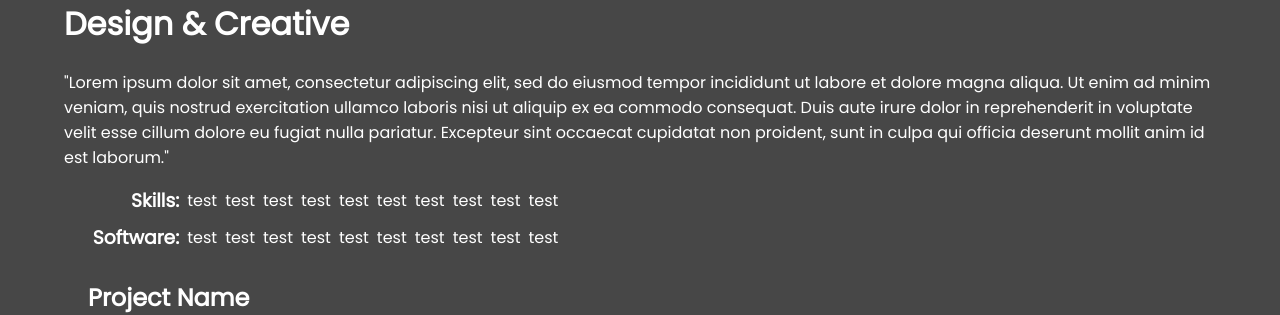
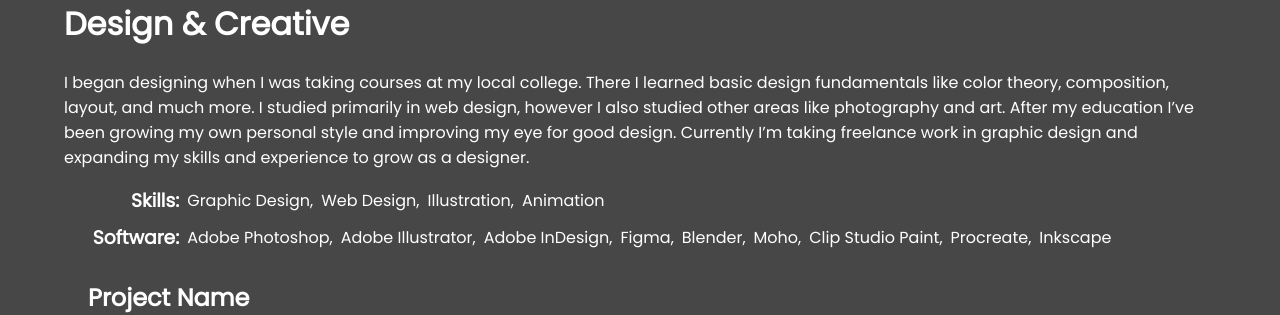
Before and after one commit to Rmiverson/rmiportfolio, a React (Create React App) app: page /design in a window 1280 px wide. Shown: the part 186-501 px from the top of the page. Built offline with nearby package versions, Linux system fonts and the light colour scheme.

Commit message:
got data loading and data displaying for introduction and skills in design page

```diff
--- a/src/containers/Design/Design.js
+++ b/src/containers/Design/Design.js
@@ -1,10 +1,36 @@
-import React from "react";
+import React, {useEffect, useState} from "react";
 import Footer from "../../components/Footer";
 import Nav from "../../components/Nav";
 
 import './Design.scss'
 
 const Design = () => {
+  const [result, setResult] = useState({data: {}, status: null, message: null});
+
+  useEffect(() => {
+    async function getData() {
+      try {
+        await fetch('db.json', {
+          headers: {
+            'Content-Type': 'application/json',
+            'Accept': 'application/json'
+          }
+        })
+        .then((response) => response.json())
+        .then((data) => {
+          setResult({data: data, status: 200, message: 'OK'})
+        });
+      } catch (error) {
+        setResult({data: {}, status: error, message: error})
+      };
+      };
+
+      getData();
+  }, []);
+
+  if (!result.status) {
+    return <div>Loading...</div>
+  } else {
     return (
       <div className="design">
         <div className="mid-ribbon">
@@ -15,7 +41,7 @@ return (
         <div className="design-content min-height">
           <div className="design-introduction">
             <h1>Design & Creative</h1>
-          <p>"Lorem ipsum dolor sit amet, consectetur adipiscing elit, sed do eiusmod tempor incididunt ut labore et dolore magna aliqua. Ut enim ad minim veniam, quis nostrud exercitation ullamco laboris nisi ut aliquip ex ea commodo consequat. Duis aute irure dolor in reprehenderit in voluptate velit esse cillum dolore eu fugiat nulla pariatur. Excepteur sint occaecat cupidatat non proident, sunt in culpa qui officia deserunt mollit anim id est laborum."</p>
+            {result.data?.design?.introduction.map((paragraph, index) => <p key={paragraph + index}>{paragraph}</p>)}
           </div>
 
           <div className="design-skills-list">
@@ -23,16 +49,17 @@ return (
               <h3>Skills:</h3>
 
               <ul>
-              <li>test</li>
-              <li>test</li>
-              <li>test</li>
-              <li>test</li>
-              <li>test</li>
-              <li>test</li>
-              <li>test</li>
-              <li>test</li>
-              <li>test</li>
-              <li>test</li>
+                {result.data.design.skills.skills.map((skill, index) => {
+                  let returnValue = skill
+
+                  if (index + 1 !== result.data.design.skills.skills.length) {
+                    returnValue = `${skill},`
+                  }
+
+                  return (
+                    <li key={skill + index}>{returnValue}</li>
+                  )
+                })}
               </ul>
             </div>
 
@@ -40,16 +67,17 @@ return (
               <h3>Software:</h3>
 
               <ul>
-              <li>test</li>
-              <li>test</li>
-              <li>test</li>
-              <li>test</li>
-              <li>test</li>
-              <li>test</li>
-              <li>test</li>
-              <li>test</li>
-              <li>test</li>
-              <li>test</li>
+                {result.data.design.skills.software.map((software, index) => {
+                  let returnValue = software
+
+                  if (index + 1 !== result.data.design.skills.software.length) {
+                    returnValue = `${software},`
+                  }
+
+                  return (
+                    <li key={software + index}>{returnValue}</li>
+                  )
+                })}
               </ul>
             </div>
           </div>
@@ -67,5 +95,6 @@ return (
       </div>
     );
   };
+};
 
 export default Design;
```
Lines whose indentation alone changed are shown as unchanged.
